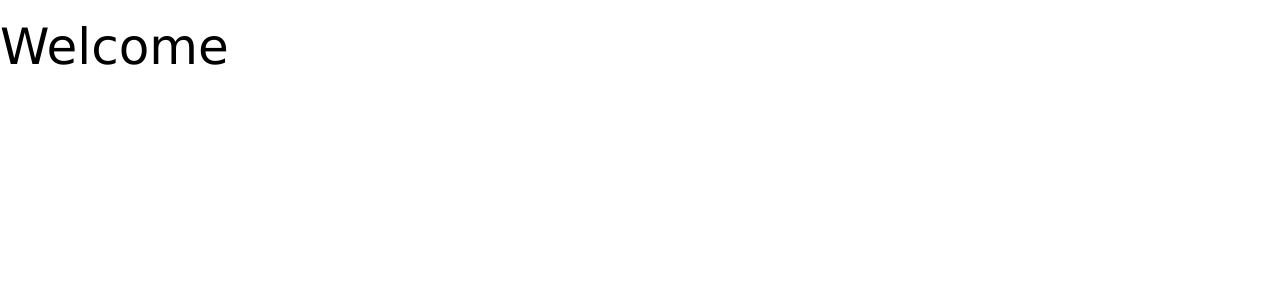
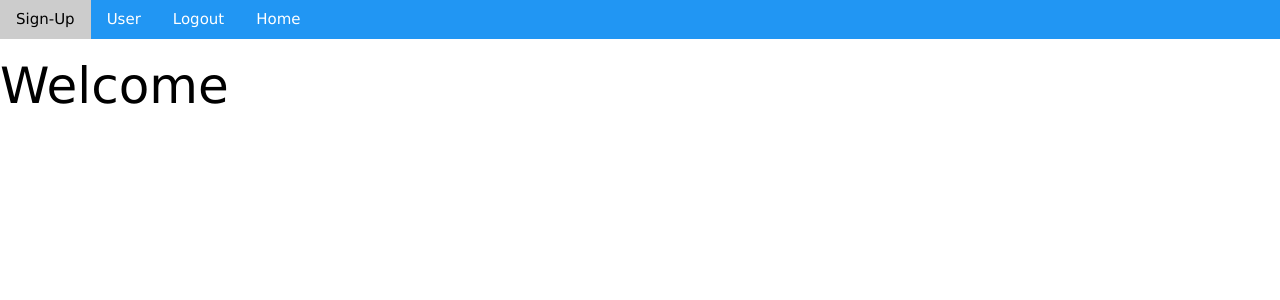
Before and after one commit to TheKing-coder68/Flask-Basics, a Flask app: page / in a window 1280 px wide. Shown: the top 300 px of the page. Run offline with Flask 2, Linux system fonts and the light colour scheme.

Commit message:
Basically added a navbar.

```diff
--- a/main.py
+++ b/main.py
@@ -21,10 +21,6 @@ class users(db.Model):
 @app.route('/view')
 def view():
 	return render_template("view.html", values=users.query.all())
-
-@app.route('/')
-def home():
-	return render_template('index.html')
 
 @app.route('/signup', methods=["POST","GET"])
 def signup():
@@ -58,6 +54,10 @@ def signup():
 
 		return render_template('sign-up.html')
 
+@app.route('/')
+def home():
+	return render_template('index.html', )
+
 @app.route('/user', methods=["POST","GET"])
 def user():
 	email=None
--- a/templates/base.html
+++ b/templates/base.html
@@ -6,7 +6,12 @@
 		</head>
 
 		<body>
-
+			<div class="w3-bar w3-blue">
+				<a href="{{url_for('signup')}}"><button class="w3-bar-item w3-button">Sign-Up</button></a>
+				<a><button class="w3-bar-item w3-button" href="{{url_for('user')}}">User</button></a>
+				<a><button class="w3-bar-item w3-button" href="{{url_for('logout')}}">Logout</button></a>
+				<a href="{{url_for('home')}}"><button class="w3-bar-item w3-button">Home</button></a>
+			</div>
 			{% block content %}
 
 			{% endblock %}
--- a/templates/index.html
+++ b/templates/index.html
@@ -2,7 +2,7 @@
 <DOCTYPE!>
 	<html>
 		<head>
-			{% block title %}<title> School </title>{% endblock %}
+			{% block title %}<title> Home </title>{% endblock %}
 		</head>
 
 		<body>
```
